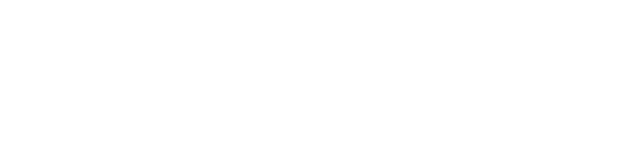
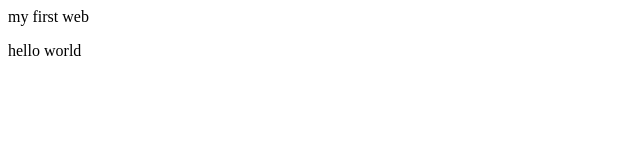
Before and after one commit to fahmida-oni2/my-first-repo, a plain HTML site: page index.html in a window 1280 px wide. Shown: the whole page, without its empty margins (0-640 px from the left). Drawn offline with Linux system fonts and the light colour scheme.

Commit message:
added the chnage

```diff
--- a/index.html
+++ b/index.html
@@ -6,6 +6,8 @@
     <title>My first</title>
 </head>
 <body>
-
+    <div>my first web
+        <p>hello world</p>
+    </div>
 </body>
 </html>
```
